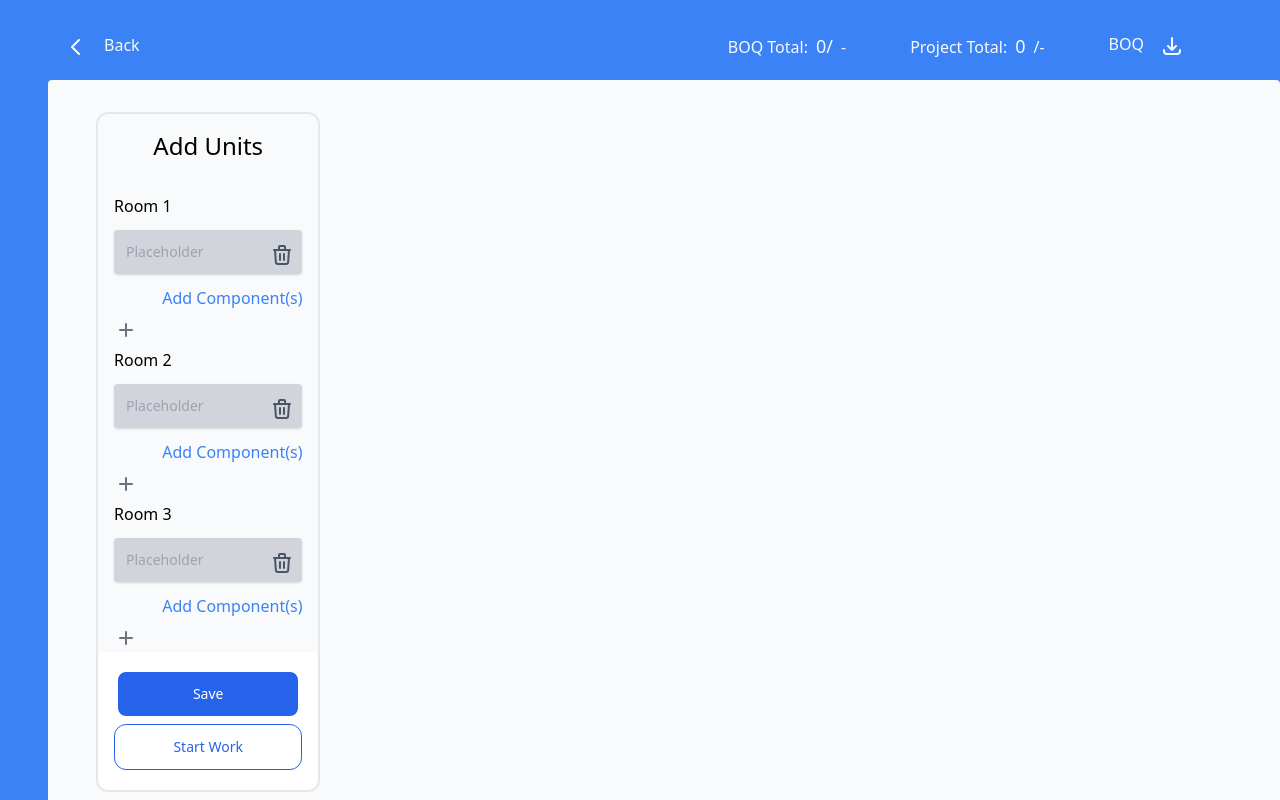
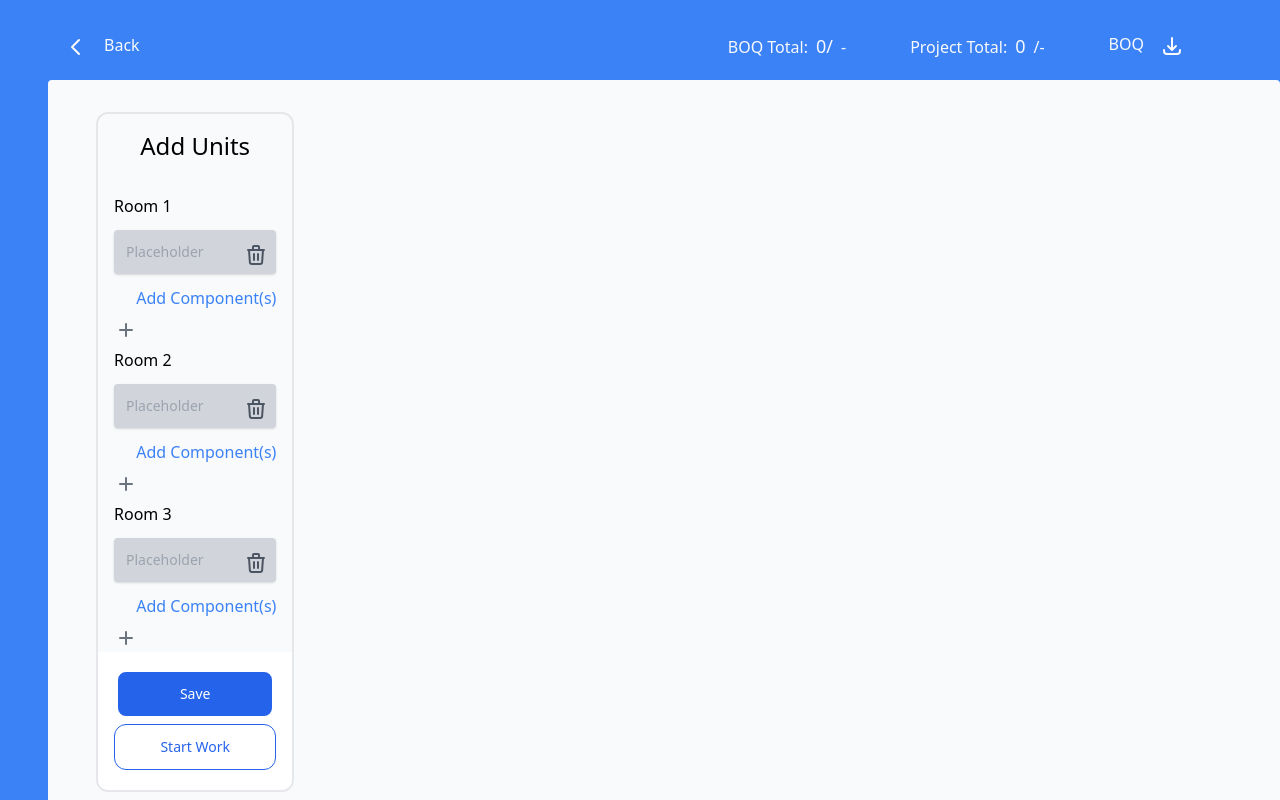
Before and after one commit to vipansh/project-dashbord, a React (Create React App) app: page / in a window 1280 px wide. Shown: the top 800 px of the page. Built offline with nearby package versions, Linux system fonts and the light colour scheme.

Commit message:
grid system update

```diff
--- a/src/Layout/HomePage.jsx
+++ b/src/Layout/HomePage.jsx
@@ -39,7 +39,7 @@ const HomePage = () => {
         />
       )}
       <div
-        className="grid grid-cols-9 gap-1 h-full bg-gray-50 p-8 rounded"
+        className="grid grid-cols-10 gap-1 h-full bg-gray-50 p-8 rounded"
         style={{ height: "55rem" }}
       >
         <div className=" col-span-2   border-2 mx-4 rounded-xl h-5/6 overflow-x-auto relative  ">
@@ -95,7 +95,7 @@ const HomePage = () => {
           </div>
         </div>
         {activeUnit + 1 ? (
-          <div className=" col-span-2 p-4 px-4  border-2 mx-4 rounded-xl h-5/6 overflow-x-auto">
+          <div className=" col-span-3 p-4 px-4  border-2 mx-4 rounded-xl h-5/6 overflow-x-auto">
             {<SingleComponent />}
           </div>
         ) : (
```
